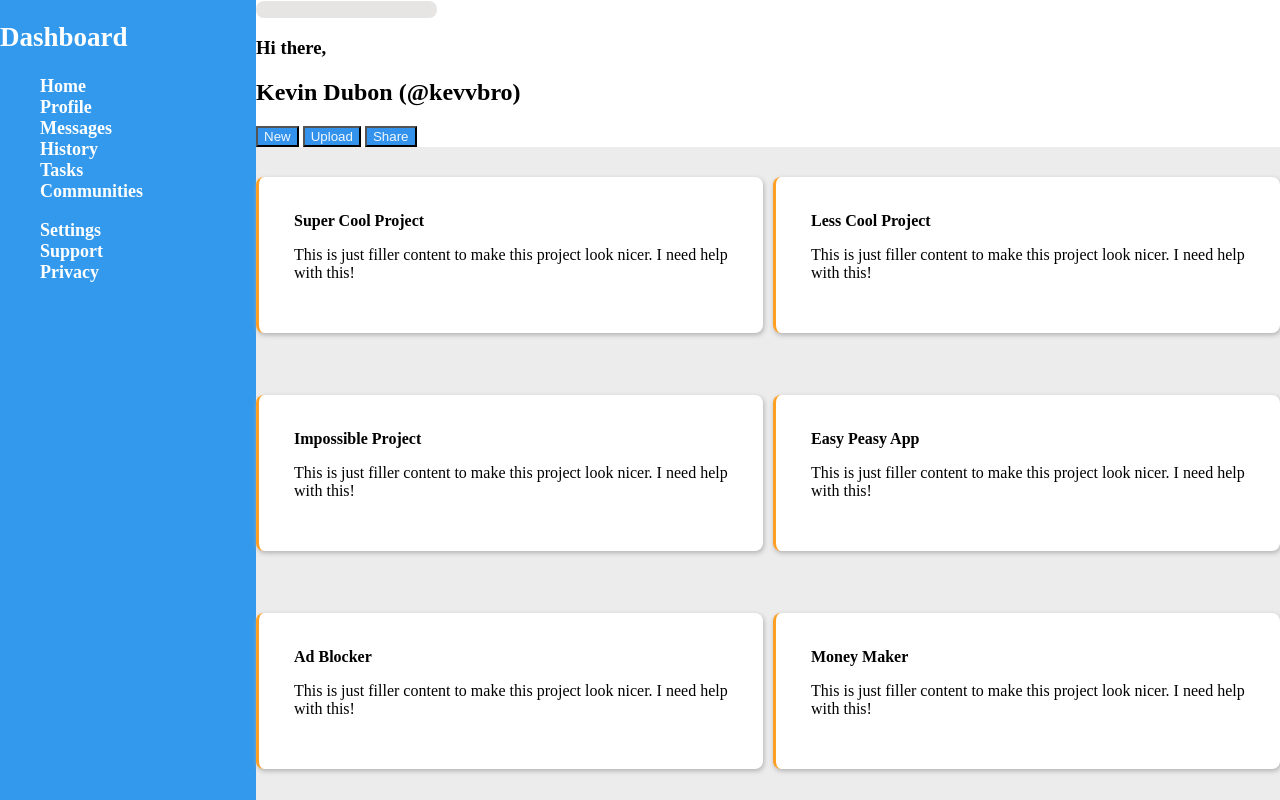
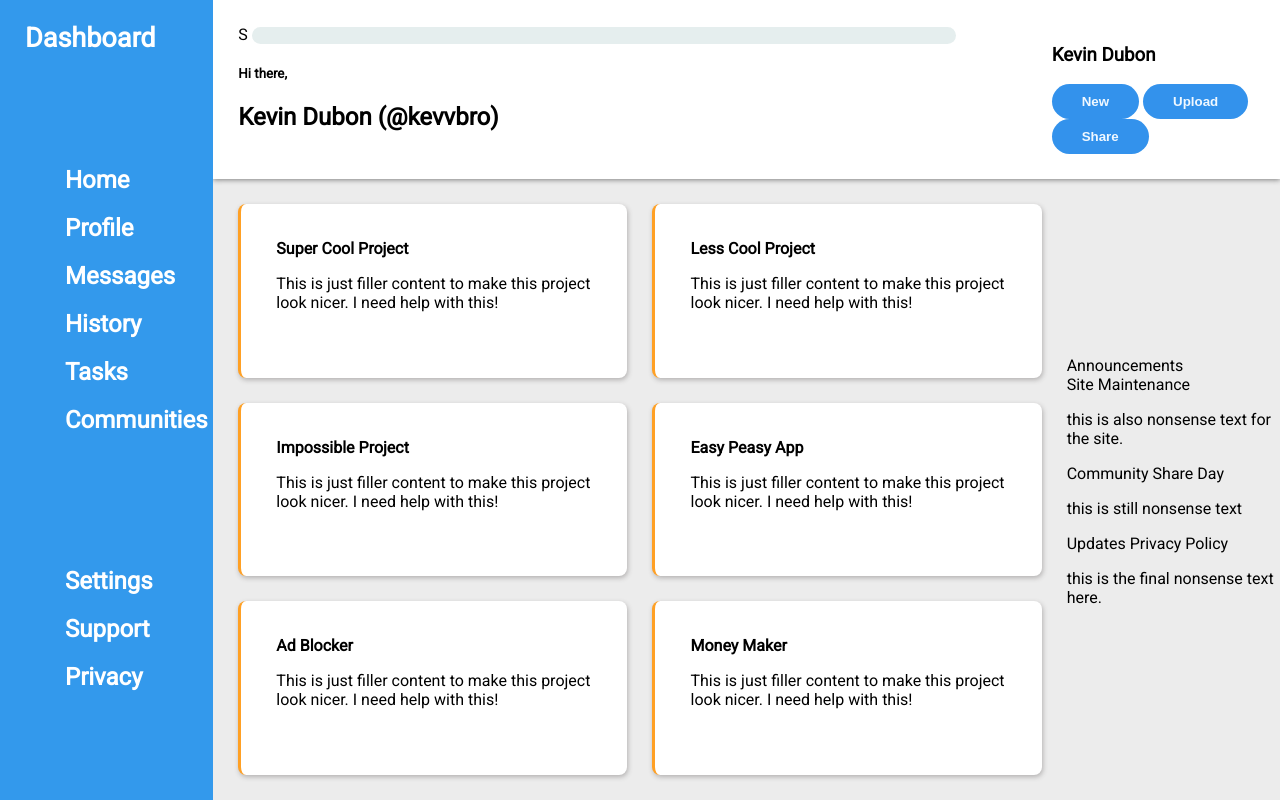
Before and after one commit to Dubonk/Admin-Dashboard, a plain HTML site: page index.html in a window 1280 px wide. Drawn offline with Linux system fonts and the light colour scheme.

Commit message:
corrupted on my pc again

```diff
--- a/index.html
+++ b/index.html
@@ -10,22 +10,29 @@
 <body>
     <div class="container">
         <div class="header">
-            <input type="text" class="searchbar">
-            <h3>Hi there,</h3>
+            <div class="lhead">
+                <label for="search">S</label>
+            <input type="text" class="searchbar"
+            name="search">
+            <h5>Hi there,</h5>
             <h2>Kevin Dubon (@kevvbro)</h2>
+            </div>
+            <div class="rhead">
+                <h3 class="profile">Kevin Dubon</h3>
             <button>New</button>
             <button>Upload</button>
             <button>Share</button>
-        </div>
+            </div>
+    </div>
     <div class="dashboard">
         <h2>Dashboard</h2>
         <ul>
-            <li>Home</li>
-            <li>Profile</li>
-            <li>Messages</li>
-            <li>History</li>
-            <li>Tasks</li>
-            <li>Communities</li>
+            <li><a href="">Home</a></li>
+            <li><a href="">Profile</a></li>
+            <li><a href="">Messages</a></li>
+            <li><a href="">History</a></li>
+            <li><a href="">Tasks</a></li>
+            <li><a href="">Communities</a></li>
         </ul>
         <ul>
             <li>Settings</li>
@@ -54,7 +61,17 @@
            </div>
 
     </div>
+    <div class="announcements">Announcements
+        <div class="minicard">Site Maintenance
+            <p>this is also nonsense text for the site.</p>
+        </div>
+        <div class="minicard">Community Share Day
+            <p>this is still nonsense text</p>
+        </div>
+        <div class="minicard">Updates Privacy Policy
+            <p>this is the final nonsense text here.</p>
+        </div>
     </div>
-
+    </div>
 </body>
 </html>
--- a/style.css
+++ b/style.css
@@ -1,4 +1,6 @@
+@import url('https://fonts.googleapis.com/css2?family=Roboto&display=swap');
 body {
+    font-family: 'roboto', sans-serif;
     height: 100vh;
     width: auto;
     margin: 0;
@@ -7,34 +9,45 @@ body {
     height: 100vh;
     width: auto;
     display: grid;
-    grid-template-columns: 1fr 4fr;
+    grid-template-columns: 1fr 4fr 1fr;
     grid-template-rows: 1fr 5fr;
+    background-color: rgb(236, 236, 236);
 }
 .header {
-    grid-column: 2 / 3;
+    display: grid;
+    grid-template-columns: 4fr 1fr;
+    grid-column: 2 / 4;
     grid-row: 1 / 2;
-    box-shadow: 5px 10px red;
+    background-color: white;
+    box-shadow: 0px 1px 5px grey;
+    padding: 25px;
+}
+.searchbar {
+    width: 700px;
+    border: none;
+    background-color: rgb(229, 238, 238);
+    border-radius: 15px;
 }
 .dashboard {
+    padding-left: 25px;
     font-size: large;
     font-weight: bolder;
     grid-row: 1 / 3;
     grid-column: 1 / 2;
     background-color: rgb(51, 153, 236);
     color: rgb(255, 255, 255);
+    display: grid;
 }
 .cards {
-    background-color: rgb(236, 236, 236);
     grid-row: 2;
     grid-column: 2 / 3;
     display: grid;
-    grid-template-columns: 1fr 1fr;
-    column-gap: 10px;
-    align-items: center;
-    justify-items: center;
+    grid-template-columns: repeat(2, minmax(150px, 1fr));
+    gap: 25px;
+    padding: 25px;
 }
 .card {
-    background-color: rgb(255, 255, 255);
+    background-color: white;
     border-radius: 8px;
     box-shadow: 1px 2px 5px rgb(179, 177, 177);
     border-left-style: solid;
@@ -42,16 +55,43 @@ body {
     padding: 35px;
 
 }
+.announcements {
+    display: flex;
+    flex-direction: column;
+    align-content: center;
+    justify-content: center;
+}
+.minicard {
+}
 button {
+    padding-right: 30px;
+    padding-bottom: 10px;
+    padding-top: 10px;
+    padding-left: 30px;
+    border-radius: 20px;
+    border-style: none;
     background-color: rgb(51, 146, 236);
     color: aliceblue;
+    font-weight: bold;
 }
-.searchbar {
-    border: none;
-    background-color: rgb(231, 228, 228);
-    border-radius: 8px;
-}
+
 ul {
     list-style-type: none;
+    font-size: 24px;
 }
-//this is wack//
+li {
+    margin-bottom: 20px;
+}
+a {
+    text-decoration: none;
+    color: white;
+}
+a:hover {
+    font-size: larger;
+    text-decoration: underline;
+}
+button:hover {
+    font-size: large;
+    text-decoration: underline;
+    box-shadow: 0px 2px 3px rgb(51, 146, 236);
+}
```
